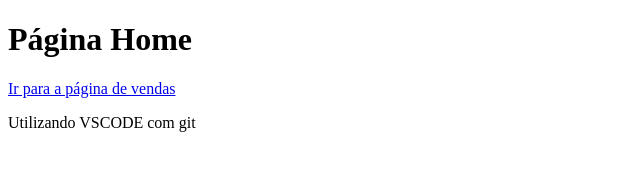
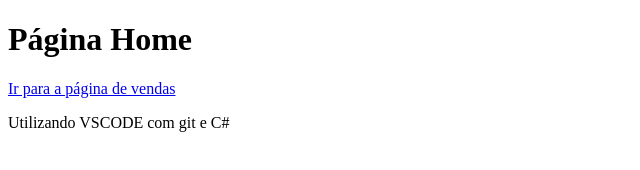
Before and after one commit to cleversonfdo/aulagithubcsharp, a plain HTML site: page index.html in a window 1280 px wide. Shown: the full height of the page, 0-640 px from the left. Drawn offline with Linux system fonts and the light colour scheme.

Commit message:
Update index

```diff
--- a/index.html
+++ b/index.html
@@ -9,6 +9,6 @@
 <body>
     <h1>Página Home</h1>
     <a href="vendas.html"> Ir para a página de vendas</a>
-    <p>Utilizando VSCODE com git</p>
+    <p>Utilizando VSCODE com git e C#</p>
 </body>
 </html>
```
